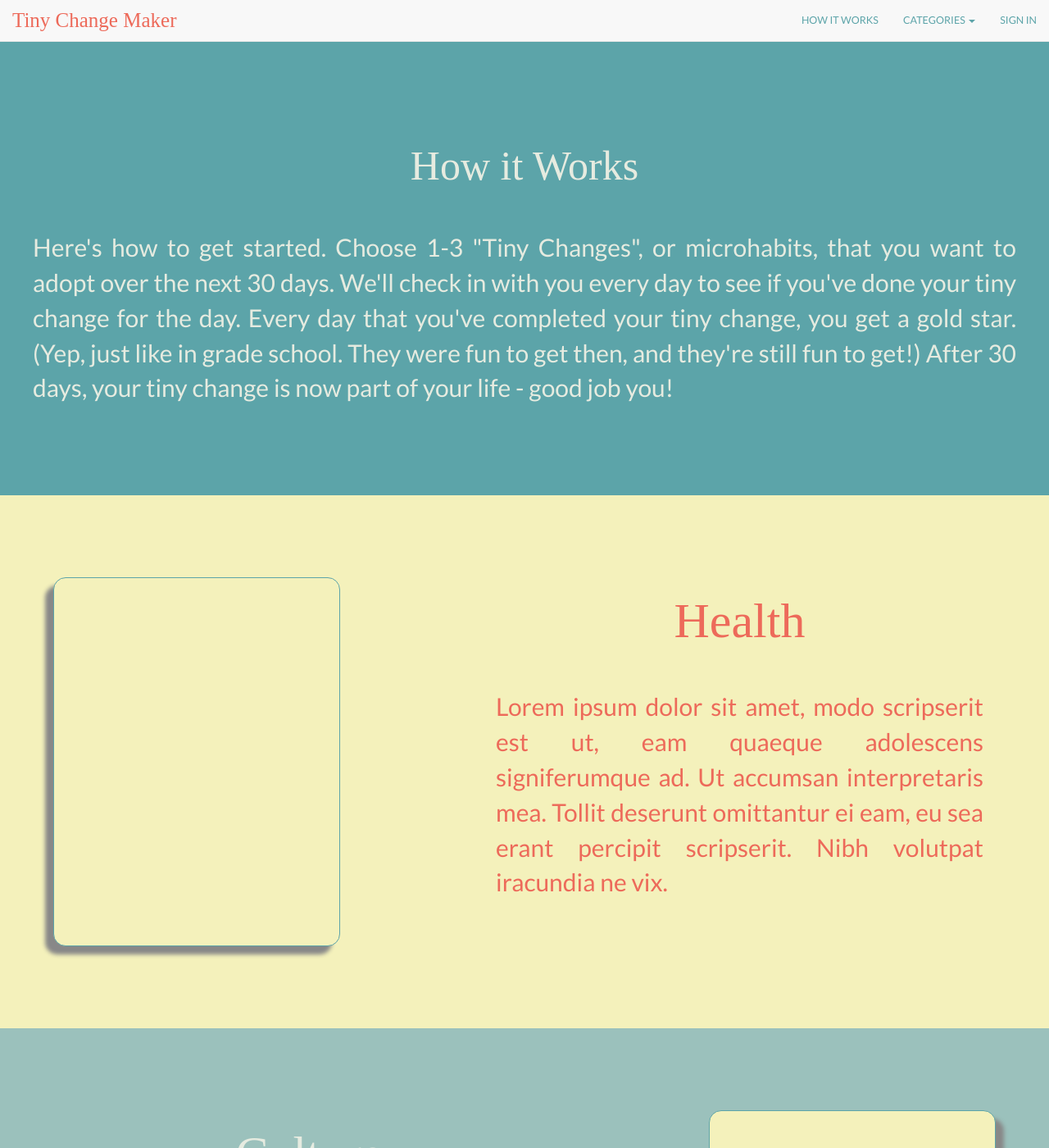
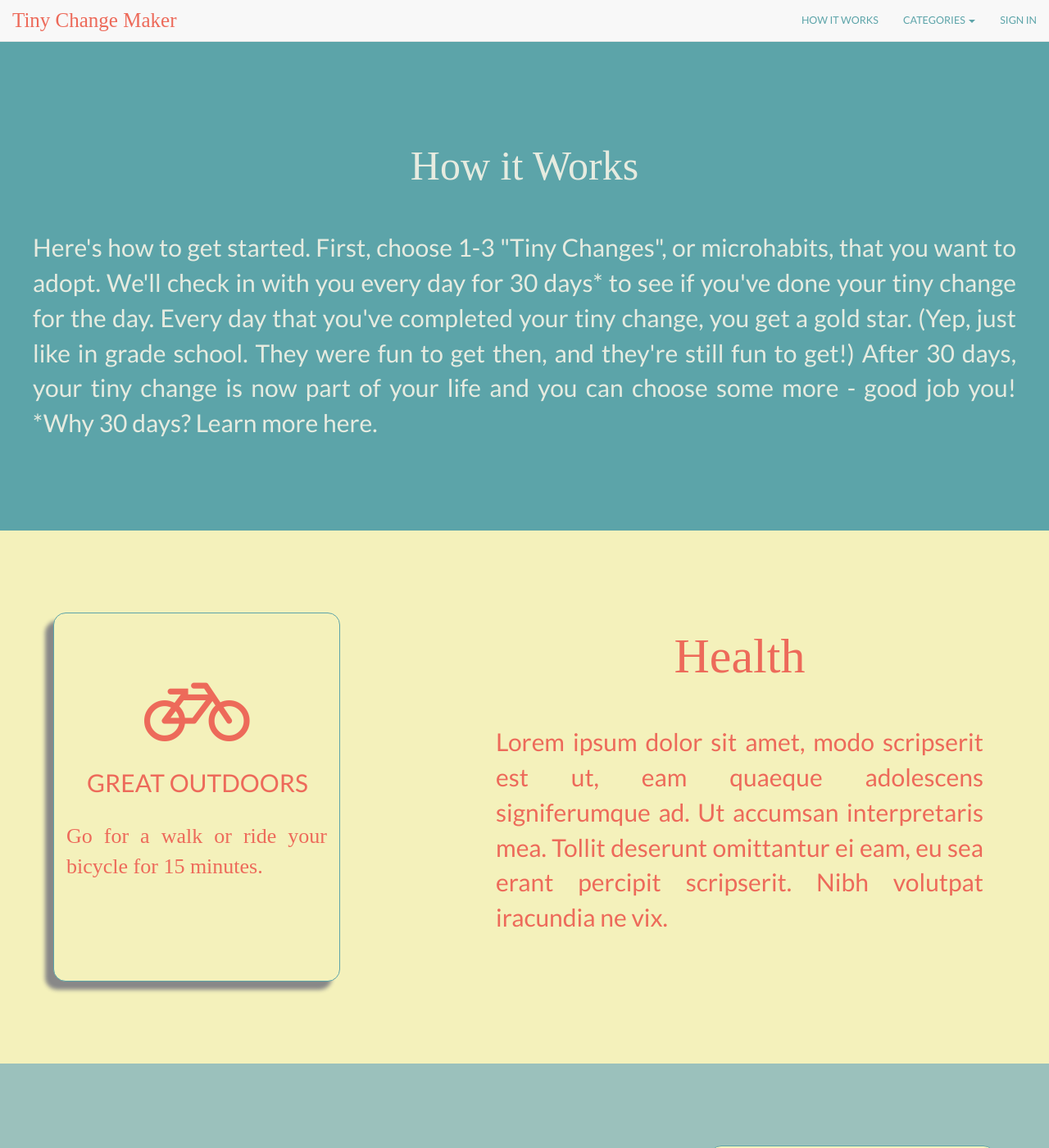
Before and after one commit to emmvalenti/emmvalenti.github.io, a Jekyll site: the page TCM/pages/how-it-works.html, which Jekyll copies as it is, in a window 1280 px wide and 1400 px high. Shown: the whole window at 82% size. Built offline with Jekyll 4.4.1, drawn with Linux system fonts in a browser that asks for light colours; some web fonts are replaced; some of the changed text lies outside the part shown.

Commit message:
update content for intro para

```diff
--- a/TCM/pages/how-it-works.html
+++ b/TCM/pages/how-it-works.html
@@ -48,7 +48,9 @@
 	<section id="intro">
 		<div class="row">
 			<h1>How it Works</h1>
-				<p>Here's how to get started. Choose 1-3 "Tiny Changes", or microhabits, that you want to adopt over the next 30 days. We'll check in with you every day to see if you've done your tiny change for the day. Every day that you've completed your tiny change, you get a gold star. (Yep, just like in grade school. They were fun to get then, and they're still fun to get!) After 30 days, your tiny change is now part of your life - good job you!
+				<p>Here's how to get started. First, choose 1-3 "Tiny Changes", or microhabits, that you want to adopt. We'll check in with you every day for 30 days* to see if you've done your tiny change for the day. Every day that you've completed your tiny change, you get a gold star. (Yep, just like in grade school. They were fun to get then, and they're still fun to get!) After 30 days, your tiny change is now part of your life and you can choose some more - good job you!
+
+				*Why 30 days? Learn more here.
 				</p>
 		</div>
 	</section> <!--intro-->
@@ -56,6 +58,9 @@
 	<section id="health">
 			<div class="row">
 				<div class="col-md-6 card card-left">
+					<i class="fa fa-bicycle" aria-hidden="true"></i><br>
+				<span class="card-title">Great Outdoors</span>
+				<p class="card-text">Go for a walk or ride your bicycle for 15 minutes.</p>
 				</div>
 				<div class="col-md-6 descrip-right">
 					<h2>Health</h2>
@@ -71,6 +76,9 @@
 					<p>Lorem ipsum dolor sit amet, modo scripserit est ut, eam quaeque adolescens signiferumque ad. Ut accumsan interpretaris mea. Tollit deserunt omittantur ei eam, eu sea erant percipit scripserit. Nibh volutpat iracundia ne vix.</p>
 				</div>
 				<div class="col-md-6 card card-right">
+					<i class="fa fa-globe" aria-hidden="true"></i><br>
+					<span class="card-title">Jambo Bwana</span>
+					<p class="card-text">Learn a new language &amp; practice it for 15 minutes a day. (That's 'Hello Sir' in Swahili!)</p>
 				</div>
 		</div> <!--row-->
 	</section> <!--culture-->
@@ -78,6 +86,9 @@
 	<section id="happiness">
 		<div class="row">
 				<div class="col-md-6 card card-left">
+					<i class="fa fa-smile-o" aria-hidden="true"></i><br>
+					<span class="card-title">Say Thanks</span>
+					<p class="card-text">Write down 3 things you're grateful for.</p>
 				</div>
 				<div class="col-md-6 descrip-right">
 					<h2>Happiness</h2>
@@ -93,6 +104,9 @@
 					<p>Lorem ipsum dolor sit amet, modo scripserit est ut, eam quaeque adolescens signiferumque ad. Ut accumsan interpretaris mea. Tollit deserunt omittantur ei eam, eu sea erant percipit scripserit. Nibh volutpat iracundia ne vix.</p>
 				</div>
 				<div class="col-md-6 card card-right">
+					<i class="fa fa-desktop" aria-hidden="true"></i><br>
+					<span class="card-title">Cut the Clutter</span>
+					<p class="card-text">Clean up files on your desktop - organize 'em or archive 'em.</p>
 				</div>
 		</div> <!--row-->
 	</section> <!--digital-->
```
